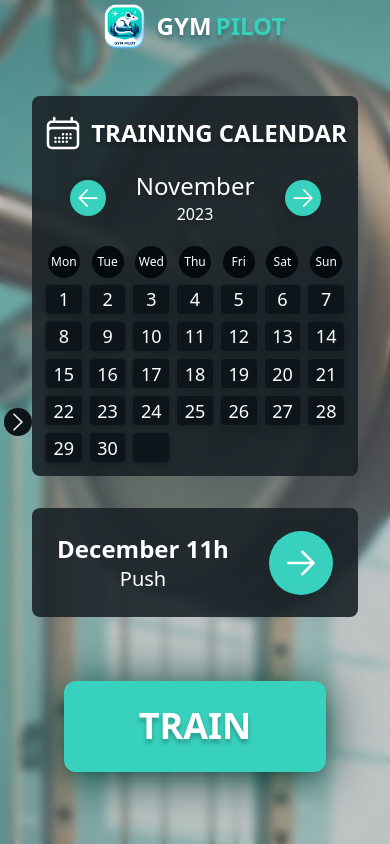
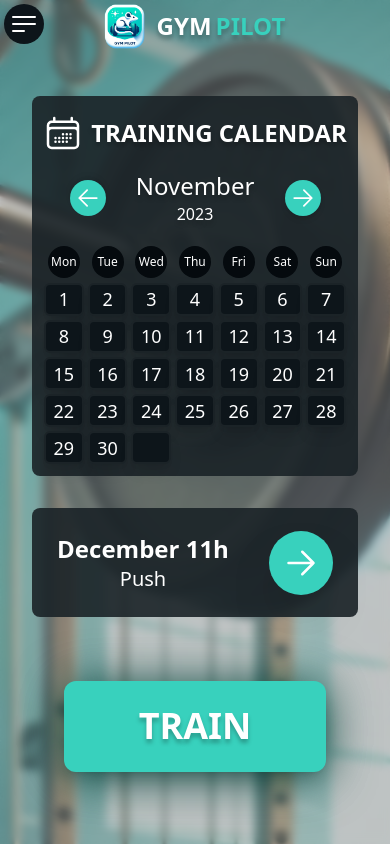
Before and after one commit to DanielinR/GymPilot, a Next.js app in the folder frontend/gympilot-next/: page / in a window 390 px wide. Built offline with nearby package versions, Linux system fonts and the light colour scheme; no server answers.

Commit message:
implement menuicon navbarButton for mobiles

```diff
--- a/frontend/gympilot-next/src/components/navbar/Navbar.tsx
+++ b/frontend/gympilot-next/src/components/navbar/Navbar.tsx
@@ -14,7 +14,7 @@ export default function Navbar() {
   const handleNavClick = () => {
     const newState = !isOpen;
     setIsOpen(newState);
-    localStorage.setItem('sidebarOpen', newState.toString());
+    isMediumScreenOrLarger() && localStorage.setItem('sidebarOpen', newState.toString());
   }
   const selectOption = () => {
     if (isMediumScreenOrLarger()) return
@@ -23,7 +23,7 @@ export default function Navbar() {
 
   return (
     <>
-    <div className={`md:hidden ${!isOpen ? 'hidden' : ''} fixed z-10 bg-opacity-70 bg-black h-screen w-screen`}></div>
+    <div onClick={() => {setIsOpen(false)}} className={`md:hidden ${!isOpen ? 'hidden' : ''} fixed z-10 bg-opacity-70 bg-black h-screen w-screen`}></div>
     <nav className={`flex flex-col justify-between fixed md:relative h-full z-20 ${isOpen ? 'w-3/4 md:w-64 p-4' : 'w-0 md:w-14'} bg-neutral-500 text-white font-bold text-xl`}>
       <NavbarContent isOpen={isOpen} selectOption={selectOption}/>
       <NavbarButton handleClick={handleNavClick} isOpen={isOpen}/>
--- a/frontend/gympilot-next/src/components/navbar/NavbarButton.tsx
+++ b/frontend/gympilot-next/src/components/navbar/NavbarButton.tsx
@@ -1,11 +1,32 @@
+import { isMediumScreenOrLarger } from "@/libs/utils";
+import GreaterThanIcon from "../svg/GreaterThanIcon";
+import MenuIcon from "../svg/MenuIcon";
 
-export default function NavbarButton({handleClick, isOpen} : {handleClick:VoidFunction, isOpen: Boolean}){
-
-    return(
-        <div className='absolute right-0 top-1/2 z-40 -translate-y-1/2 translate-x-8'>
-          <button onClick={handleClick} className='bg-neutral-700 rounded-full p-1 flex justify-center items-center hover:bg-color-primary'>
-            <svg width={20} height={20} viewBox="0 0 1024 1024" className={`icon ${!isOpen ? 'rotate-180' : ''}`} version="1.1" xmlns="http://www.w3.org/2000/svg"><g id="SVGRepo_bgCarrier" strokeWidth="0"></g><g id="SVGRepo_tracerCarrier" strokeLinecap="round" strokeLinejoin="round"></g><g id="SVGRepo_iconCarrier"><path d="M768 903.232l-50.432 56.768L256 512l461.568-448 50.432 56.768L364.928 512z" fill="#fff"></path></g></svg>
-          </button>
-        </div>
-    );
+export default function NavbarButton({
+  handleClick,
+  isOpen,
+}: {
+  handleClick: VoidFunction;
+  isOpen: Boolean;
+}) {
+  return (
+    <div
+      className={`absolute right-0 top-1 md:top-1/2 z-40 md:-translate-y-1/2 md:translate-x-8 translate-x-11 ${
+        isOpen && !isMediumScreenOrLarger() && "hidden"
+      }`}
+    >
+      <button
+        onClick={handleClick}
+        className="bg-neutral-700 rounded-full p-1 flex justify-center items-center hover:bg-color-primary"
+      >
+        {isMediumScreenOrLarger() ? (
+          <GreaterThanIcon
+            className={`icon ${!isOpen ? "rotate-180" : ""}`}
+          ></GreaterThanIcon>
+        ) : (
+          <MenuIcon className="h-8 w-8"></MenuIcon>
+        )}
+      </button>
+    </div>
+  );
 }
--- /dev/null
+++ b/frontend/gympilot-next/src/components/svg/GreaterThanIcon.tsx
@@ -0,0 +1,25 @@
+export default function GreaterThanIcon({ className }: { className: string }) {
+  return (
+    <svg
+      width={20}
+      height={20}
+      viewBox="0 0 1024 1024"
+      className={className}
+      version="1.1"
+      xmlns="http://www.w3.org/2000/svg"
+    >
+      <g id="SVGRepo_bgCarrier" strokeWidth="0"></g>
+      <g
+        id="SVGRepo_tracerCarrier"
+        strokeLinecap="round"
+        strokeLinejoin="round"
+      ></g>
+      <g id="SVGRepo_iconCarrier">
+        <path
+          d="M768 903.232l-50.432 56.768L256 512l461.568-448 50.432 56.768L364.928 512z"
+          fill="#fff"
+        ></path>
+      </g>
+    </svg>
+  );
+}
```
